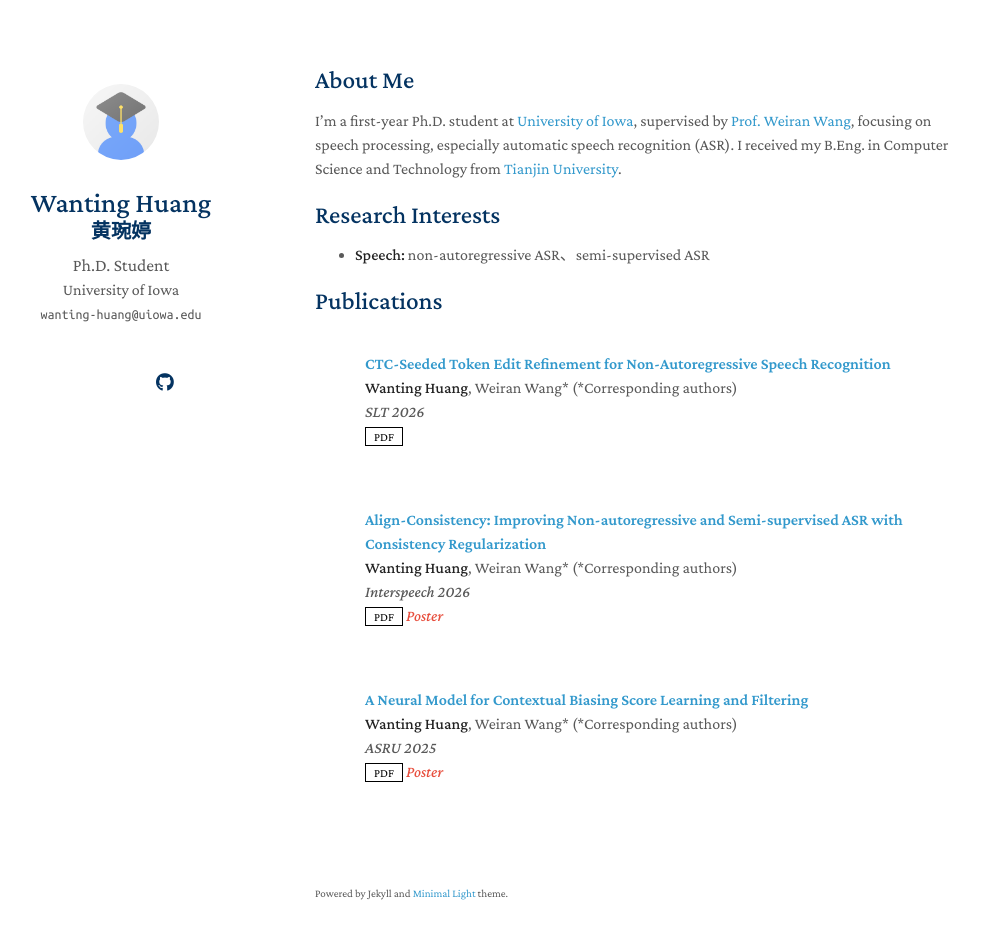
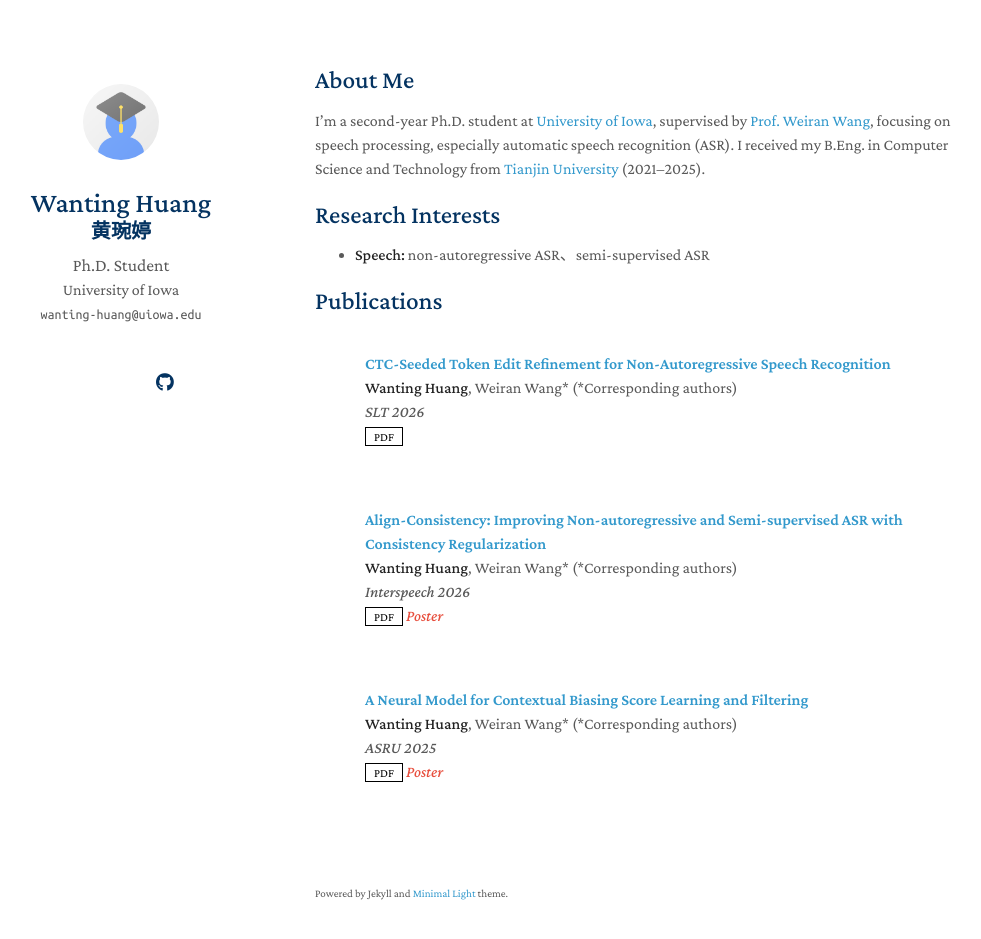
Before and after one commit to Huangwting/Huangwting.github.io, a Jekyll site: the page built from index.md, in a window 1280 px wide and 974 px high. Shown: the top 939 px of the window, without its empty margins (155-1136 px from the left). Built offline with Jekyll 4.4.1, drawn with Linux system fonts in a browser that asks for light colours; a style sheet for code colours, icons or effects is not loaded; our own code applies the rules of GitHub Pages for plain Markdown files.

Commit message:
Update Ph.D. student status and graduation years
Updated academic status from first-year to second-year Ph.D. student and added expected graduation years.

```diff
--- a/index.md
+++ b/index.md
@@ -4,7 +4,7 @@
 
 ## About Me
 
-I’m a first-year Ph.D. student at <a href="https://www.uiowa.edu/" target="_blank" rel="noopener">University of Iowa</a>, supervised by <a href="https://weiranwang19.github.io/" target="_blank" rel="noopener">Prof. Weiran Wang</a>, focusing on speech processing, especially automatic speech recognition (ASR). I received my B.Eng. in Computer Science and Technology from <a href="https://en.tju.edu.cn/" target="_blank" rel="noopener">Tianjin University</a>.
+I’m a second-year Ph.D. student at <a href="https://www.uiowa.edu/" target="_blank" rel="noopener">University of Iowa</a>, supervised by <a href="https://weiranwang19.github.io/" target="_blank" rel="noopener">Prof. Weiran Wang</a>, focusing on speech processing, especially automatic speech recognition (ASR). I received my B.Eng. in Computer Science and Technology from <a href="https://en.tju.edu.cn/" target="_blank" rel="noopener">Tianjin University</a> (2021–2025).
 
 
 ## Research Interests
```
